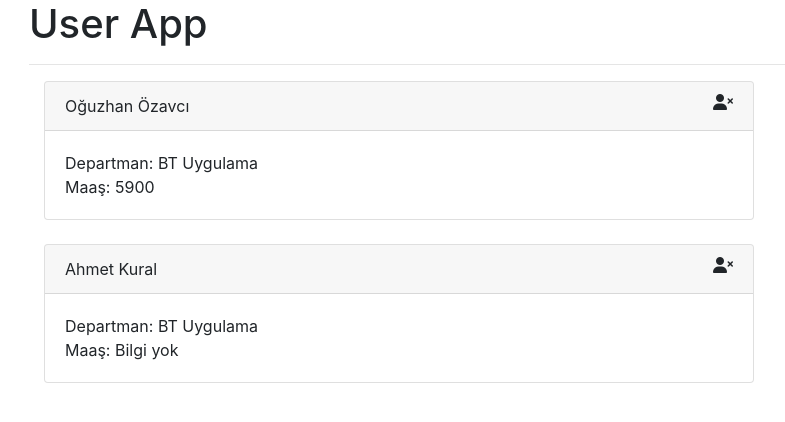
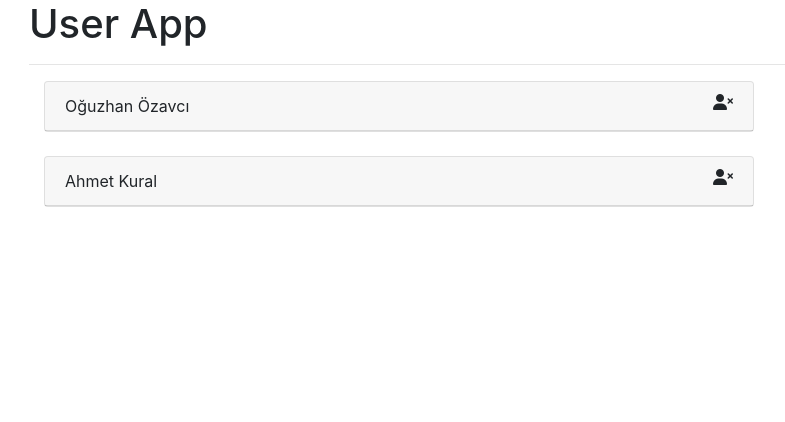
Before and after one commit to ouozavci/ReactTutorial, a React (Create React App) app: page / in a window 1280 px wide. Shown: the top 422 px of the page, without its empty margins (56-841 px from the left). Built offline with nearby package versions, Linux system fonts and the light colour scheme.

Commit message:
add User state controllers

```diff
--- a/src/App.js
+++ b/src/App.js
@@ -5,6 +5,7 @@ function App() {
   return (
     <div className="container">
       <h1>User App</h1>
+
       <hr />
       <User name="Oğuzhan Özavcı" salary="5900" department="BT Uygulama" />
       <User name="Ahmet Kural" department="BT Uygulama" />
--- a/src/components/User.js
+++ b/src/components/User.js
@@ -1,21 +1,33 @@
 import React, { Component } from "react";
 import PropTypes from "prop-types";
 export default class User extends Component {
+  state = { isVisible: false };
+
+  onCLickEvent = (e) => {
+    this.setState({
+      isVisible: !this.state.isVisible,
+    });
+  };
+
   render() {
     //Destructing
     const { name, department, salary } = this.props;
-
+    const { isVisible } = this.state;
     return (
       <div className="col-md-8 mb-4">
         <div className="card">
           <div className="card-header d-flex justify-content-between">
-            <div className="d-inline">{name}</div>
-            <i class="fas fa-user-times"></i>
+            <div className="d-inline" onClick={this.onCLickEvent}>
+              {name}
+            </div>
+            <i className="fas fa-user-times"></i>
           </div>
-          <div className="card-body">
-            <div className="card-text">Departman: {department}</div>
-            <div className="card-text">Maaş: {salary}</div>
-          </div>
+          {isVisible ? (
+            <div className="card-body">
+              <div className="card-text">Departman: {department}</div>
+              <div className="card-text">Maaş: {salary}</div>
+            </div>
+          ) : null}
         </div>
       </div>
     );
```
Also changed, not shown: 1 other file (tests, documents, lock files or other folders).
